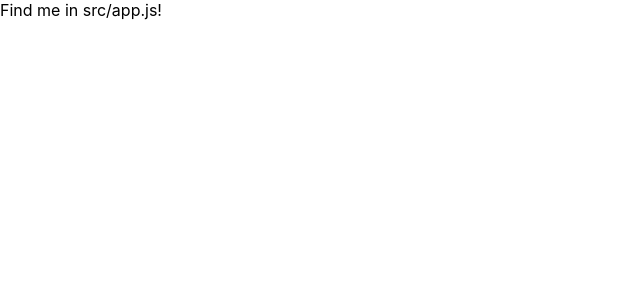
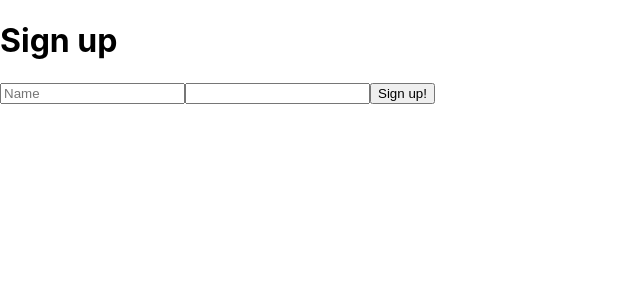
Before and after one commit to aagneshansson/Agnes-app-frontend, a React (Create React App) app: page / in a window 1280 px wide. Shown: the top 300 px of the page, without its empty margins (0-640 px from the left). Built offline with nearby package versions, Linux system fonts and the light colour scheme.

Commit message:
Mongo db and frontend compiles for signup

```diff
--- a/package.json
+++ b/package.json
@@ -3,6 +3,7 @@
   "version": "1.0.0",
   "private": true,
   "dependencies": {
+    "@reduxjs/toolkit": "^1.5.0",
     "babel-eslint": "^10.0.3",
     "eslint": "^6.7.1",
     "eslint-config-airbnb": "^18.0.1",
--- a/src/App.js
+++ b/src/App.js
@@ -1,9 +1,24 @@
 import React from 'react'
+import { combineReducers, configureStore } from "@reduxjs/toolkit";
+import { Provider } from "react-redux";
+
+import { user } from 'reducers/user.js';
+//import styled from 'styled-components';
+
+import { Signup } from './Components/Signup.js'
+import { Statusmessage } from './Components/Statusmessage.js'
+
+
+const reducer = combineReducers({ user: user.reducer })
+const store = configureStore({ reducer })
 
 export const App = () => {
   return (
     <div>
-      Find me in src/app.js!
+      <Provider store={store}>
+        <Signup />
+
+    </Provider>
     </div>
   )
 }
--- /dev/null
+++ b/src/Components/Signup.js
@@ -0,0 +1,45 @@
+import React, { useState } from 'react'
+import { useDispatch, useSelector } from 'react-redux';
+import { signup } from '../reducers/fetch';
+
+
+export const Signup = () => {
+    const dispatch = useDispatch();
+    const [name, setName] = useState("");
+    const [password, setPassword ] = useState("");
+
+    //Sign up a user
+    const handleSignup = (event) => {
+        event.preventDefault();
+        dispatch(signup(name, password))
+    };
+
+    return (
+        <div>
+            <form>
+            <h1>Sign up</h1>
+            <label>
+                <input
+                required
+                placeholder="Name"
+                type="text"
+                value={name}
+                onChange={event => setName(event.target.value)}
+                />
+
+            </label>
+
+            <label>
+                <input
+                required
+                minLength="5"
+                type="password"
+                value={password}
+                onChange={event => setPassword(event.target.value)}
+                />
+            </label>
+            <button type="submit" onClick={handleSignup}>Sign up!</button>
+            </form>
+        </div>
+);
+};
--- /dev/null
+++ b/src/Components/Statusmessage.js
@@ -0,0 +1,7 @@
+import React from 'react';
+
+export const Statusmessage = () => {
+    return (
+        <p>Success message</p>
+    )
+}
--- /dev/null
+++ b/src/reducers/fetch.js
@@ -0,0 +1,31 @@
+import { Signup } from '../Components/Signup.js';
+import { user } from './user.js'
+import { useDispatch, useSelector } from 'react-redux';
+
+const SIGNUP_URL = 'http://localhost:8080/users';
+
+export const signup = ( name, password, user ) => {
+    return (dispatch) => {
+        fetch(SIGNUP_URL,
+        {
+            method: "POST",
+            body: JSON.stringify({ name, password }),
+            headers: { "Content-Type": "application/json" }
+        })
+        .then((res) => {
+            if (!res.ok) {
+              throw 'Unable to Sign Up, please check your e-mail and password.';
+            } else {
+              return res.json();
+            }
+          })
+          .then((json) => {
+              dispatch(user.actions.setUserId({ userId: json.userId}));
+              dispatch(user.actions.setAccessToken({ setAccessToken: json.accessToken }));
+              dispatch(user.actions.setStatusMessage({ statusMessage: 'Successful sign up'}))
+          })
+          .catch((err) => {
+              dispatch(user.actions.setErrorMessage({ errorMessage: err}))
+          })
+    };
+}
--- /dev/null
+++ b/src/reducers/user.js
@@ -0,0 +1,29 @@
+import { createSlice } from "@reduxjs/toolkit";
+
+const initialState = {
+    login: {
+        accessToken: null,
+        userId: 0,
+        Statusmessage: "",
+    },
+};
+
+export const user = createSlice({
+    name: "user",
+    initialState: initialState,
+    reducers: {
+        setAccessToken: (state, action) => {
+            const { accessToken } = action.payload;
+            state.login.accessToken = accessToken;
+        },
+        setUserId: (state, action) => {
+            const { userId } = action.payload;
+            state.login.userId = userId;
+        },
+        setStatusmessage: (state, action) => {
+            const { statusMessage } = action.payload;
+            state.login.statusMessage = statusMessage;
+        },
+    }
+
+})
```
Also changed, not shown: 1 other file (tests, documents, lock files or other folders).
